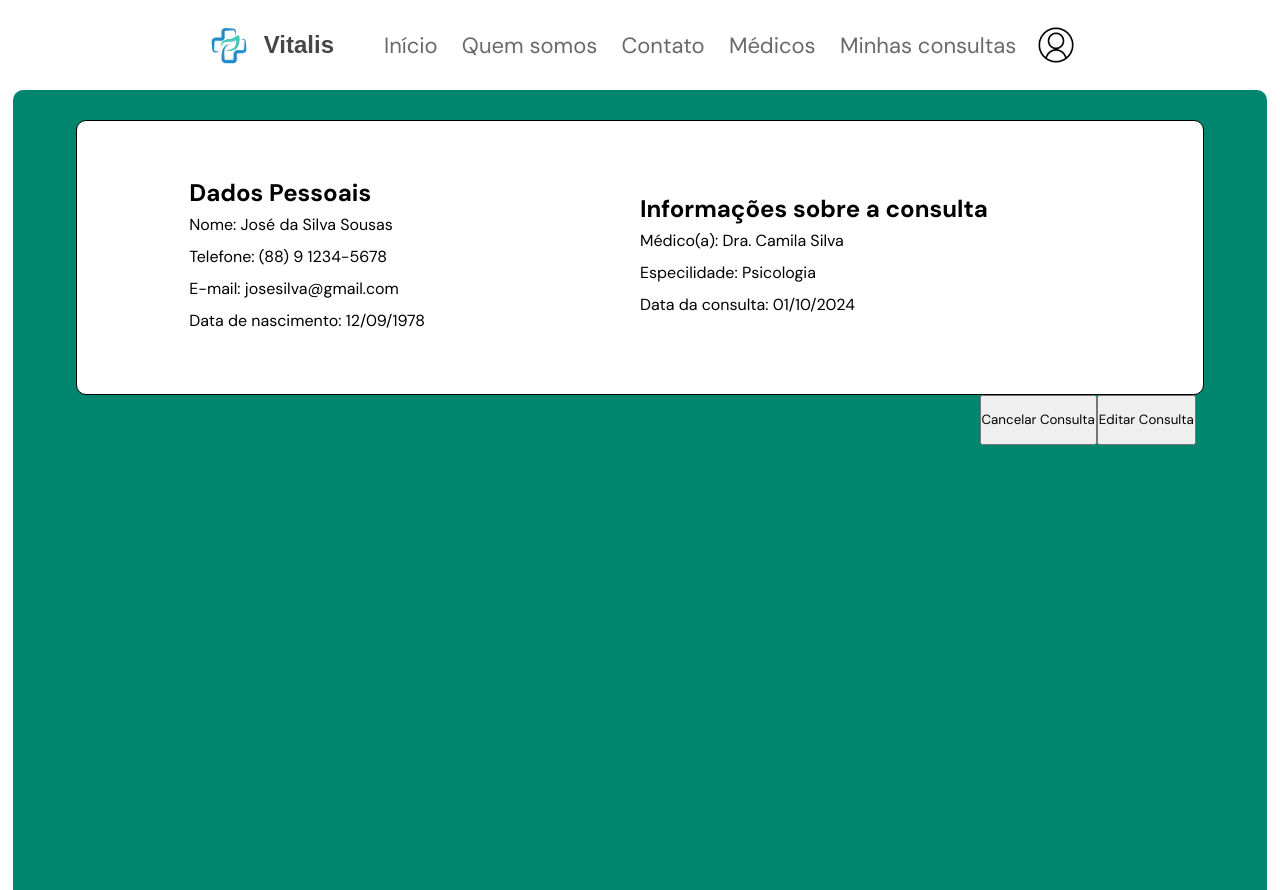
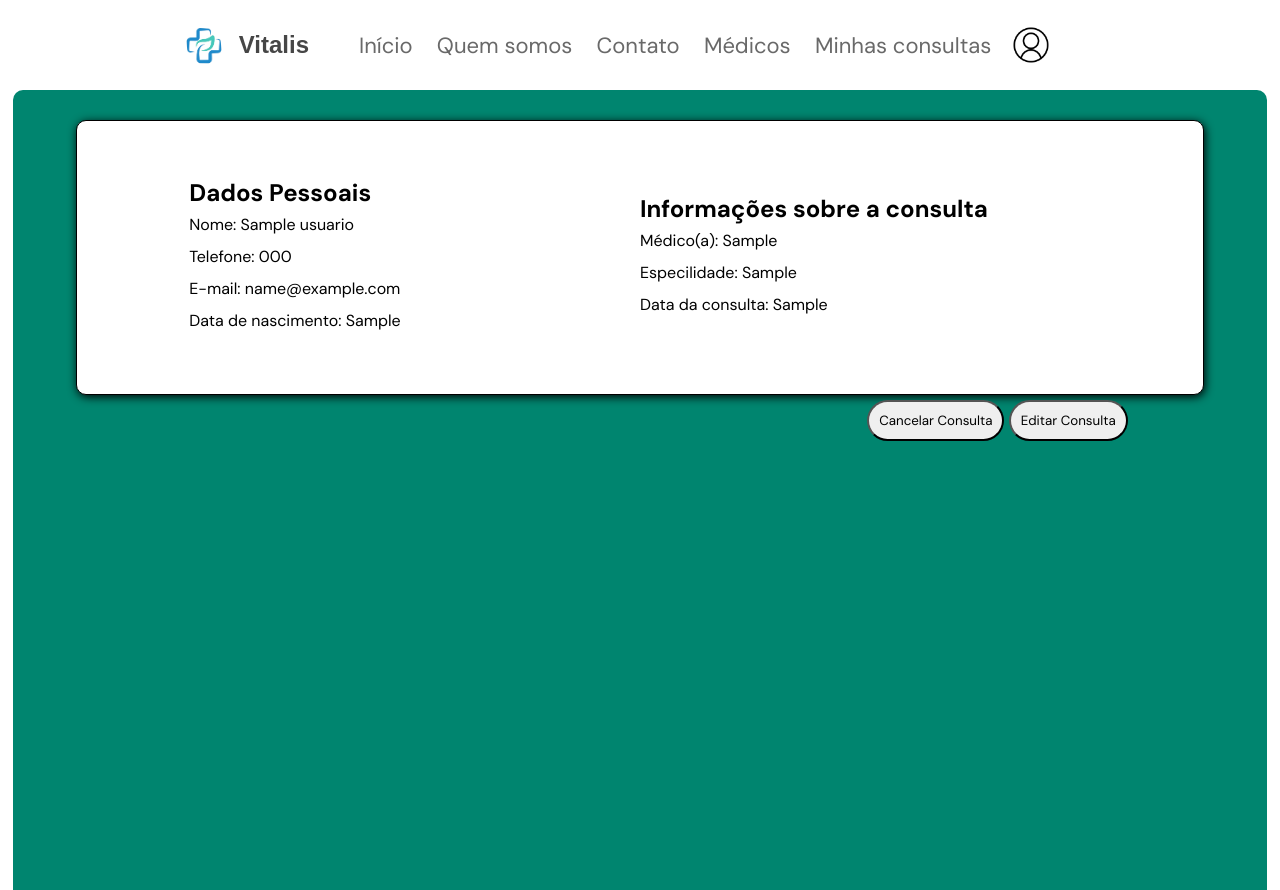
Before and after one commit to BoundlessVoyager/Projeto-Integrado-III---Entegr-vel-3, a PHP site: page /minhasConsultas.php in a window 1280 px wide. Run offline with PHP 8.4, Linux system fonts and the light colour scheme; the visitor is signed in with stand-in values (Sample User, id 1); tables that the repository leaves empty hold one stand-in row (values such as "Sample post").

Commit message:
Automatização da lista de consultas

```diff
--- /dev/null
+++ b/Controle/Agenda.php
@@ -0,0 +1,6 @@
+<?php
+    $controle = new ControleUsuario();
+    $agenda = $controle->agenda($dados['idUser']);
+
+    $cnt = count($agenda);
+?>
--- a/Controle/Controle.php
+++ b/Controle/Controle.php
@@ -4,7 +4,6 @@
     class ControleUsuario{
 
         //Seleciona uma pessoa específica
-
         function dados($email){
             try{
                 $conexao = new Conexao();
@@ -22,7 +21,6 @@
 
 
         //Atualiza a tabela
-
         function atualizar($usuario){
             try{
                 $conexao = new Conexao();
@@ -53,7 +51,6 @@
 
 
         //Verifica se existe na tabela
-
         function verificar($usuario){
             try{
                 $conexao = new Conexao();
@@ -77,8 +74,8 @@
             }
         }
 
+
         //Cadastra pessoas
-
         function cadastrarPessoa($usuario){
             try{
                 $conexao = new Conexao();
@@ -158,13 +155,13 @@
             }
         }
 
-        //Seleciona toda tabela
 
+        // Seleciona toda tabela
         function agenda($idUser){
             try{
                 $con = new Conexao();
                 $cmd = $con->getConexao()->prepare("SELECT * FROM agenda WHERE idUser=:iu;");
-                $cmd->bindParam("ui", $idUser);
+                $cmd->bindParam("iu", $idUser);
                 $cmd->execute();
                 $resultado = $cmd->fetchAll(PDO::FETCH_ASSOC);
                 return $resultado;
@@ -176,5 +173,27 @@
         }
 
 
+        // Deleta uma consulta
+        function deletarConsulta($idAgenda){
+            try{
+                $con = new Conexao();
+                $cmd = $con->getConexao()->prepare("DELETE FROM agenda WHERE idAgenda=:ia;");
+                $cmd->bindParam("ia", $idAgenda);
+                $cmd->execute();
+                if($cmd->execute()){
+                    $con->fecharConexao();
+                    return true;
+                }else{
+                    $con->fecharConexao();
+                    return false;
+                }
+            }catch(PDOException $e){
+                echo "Erro no banco: {$e->getMessage()}";
+            }catch(Exception $e){
+                echo "Erro geral: {$e->getMessage()}";
+            }
+        }
+
+
     }
 ?>
--- a/consultorio.sql
+++ b/consultorio.sql
@@ -14,7 +14,7 @@ CREATE TABLE consultorio.usuarios(
 CREATE TABLE consultorio.agenda(
 	idAgenda INT PRIMARY KEY AUTO_INCREMENT,
 	idUser INT(8) NOT NULL,
-	medico INT(8) NOT NULL,
+	medico VARCHAR(60) NOT NULL,
 	especialidade VARCHAR(30),
 	data_da_consulta VARCHAR(10) NOT NULL,
 	forma_de_consulta VARCHAR(10) NOT NULL,
--- a/css/minhasconsultas.css
+++ b/css/minhasconsultas.css
@@ -25,26 +71,39 @@
                 margin-top: 30px;
                 border-radius: 10px;
                 border: solid black 1px;
+                box-shadow: 1px 2px 10px black;
+
                 .dados-pessoais {
                     width: 40%;
                     text-align: left;
                     margin: 5% 0% 5% 10%;
 
                 }
+
                 .dados-consultas {
                     width: 60%;
                     text-align: left;
                     margin: 5% 0% 5% 10%;
 
                 }
+
             }
+
         }
+
         .botoes-direita {
+            display: block;
             height: 50px;
-            width: 250px;
-            margin-right: 3%;
+            width: 400px;
+            margin-right: 0%;
             margin-left: auto;
-            display: flex;
+            margin-top: 5px;
+
+            .del, .edit{
+                border-radius: 50px;
+                padding: 10px;
+            }
+
         }
     }
 
--- a/js/del.js
+++ b/js/del.js
@@ -1,13 +1,28 @@
-$("#del").click(function(){
+$(".del").click(function(){
+    var id = $(this).val(); // Pegue o valor aqui
     swal({
         title:"Atenção",
-        text:"Você tem certeza que deseja apagar sua conta?",
+        text:"Você tem certeza que deseja cancelar essa consulta?",
         icon:"warning",
         buttons:['Cancelar','Sim'],
         dangerMode:true
     }).then(function(isConfirm){
         if(isConfirm){
-            window.location.href="../controle/deletarU.php";
+            window.location.href="Controle/delConsulta.php?idAgenda="+id;
         }
     });
 });
+
+$("#sair").click(function(){
+    swal({
+        title:"Logout",
+        text:"Você deseja sair de sua conta?",
+        icon:"warning",
+        buttons:['Cancelar','Sim'],
+        dangerMode:true
+    }).then(function(isConfirm){
+        if(isConfirm){
+            window.location.href="Controle/Sair.php";
+        }
+    });
+});
--- a/minhasConsultas.php
+++ b/minhasConsultas.php
@@ -1,9 +1,6 @@
 <?php
-    session_start();
-
-    if(!isset($_SESSION['login'])){
-        header("Location: login.php");
-    }
+    require_once("Controle/DadosUsuario.php");
+    require_once("Controle/Agenda.php");
 ?>
 <!DOCTYPE html>
 <html lang="pt-br">
@@ -44,35 +41,56 @@
                 ";
             }
         ?>
+            <input type="checkbox" default="false" name="perfil" id="perfil">
+            <label for="perfil">
                 <img id="user" src="img/perfil.png" alt="imagem de perfil">
+            </label>
+            <div class="perfil" id="sair">
+                Sair
+            </div>
+
         </div>
     </header>
 
     <main class="consultas-main">
         <div class="consultas-externo">
-            <div class="consultas-interno">
-                <div class="dados">
-                    <div class="dados-pessoais">
+    <?php
+        if($cnt == 0){
+            echo "
+            <div class='vazio'>
+                <div>
+                    <h1>Você ainda não possui nenhuma consulta.</h1>
+                    <h3>Acesse a área de médicos para marcar uma consulta!</h3>
+                </div>
+            </div>";
+        }else{
+            for ($i = 0; $i < $cnt; $i++) {
+                echo"
+                <div class='consultas-interno'>
+                    <div class='dados'>
+                        <div class='dados-pessoais'>
                             <h2>Dados Pessoais</h2>
-                        <p>Nome: José da Silva Sousas</p>
-                        <p>Telefone: (88) 9 1234-5678</p>
-                        <p>E-mail: josesilva@gmail.com</p>
-                        <p>Data de nascimento: 12/09/1978</p>
+                            <p>Nome: {$dados['nome']}</p>
+                            <p>Telefone: {$dados['telefone']}</p>
+                            <p>E-mail: {$dados['email']}</p>
+                            <p>Data de nascimento: {$dados['data_de_nascimento']}</p>
                         </div>
-                    <div class="dados-consulta">
+                        <div class='dados-consulta'>
                             <h2>Informações sobre a consulta</h2>
-                        <p>Médico(a): Dra. Camila Silva</p>
-                        <p>Especilidade: Psicologia</p>
-                        <p>Data da consulta: 01/10/2024</p>
+                            <p>Médico(a): {$agenda[$i]['medico']}</p>
+                            <p>Especilidade: {$agenda[$i]['especialidade']}</p>
+                            <p>Data da consulta: {$agenda[$i]['data_da_consulta']}</p>
                         </div>
 
                     </div>
                 </div>
-            <div class="botoes-direita">
-                <button>Cancelar Consulta</button>
-                <button>Editar Consulta</button>
-            </div>
-
+                <div class='botoes-direita'>
+                    <button class='del' value='{$agenda[$i]['idAgenda']}'>Cancelar Consulta</button>
+                    <button class='edit' value='{$agenda[$i]['idAgenda']}'>Editar Consulta</button>
+                </div>";
+            }
+        }
+    ?>
         </div>
     </main>
 
```
Also changed, not shown: other parts of css/minhasconsultas.css (+46 -0 lines), Controle/delConsulta.php (added, +15 -0 lines). Lines whose indentation alone changed are shown as unchanged.
